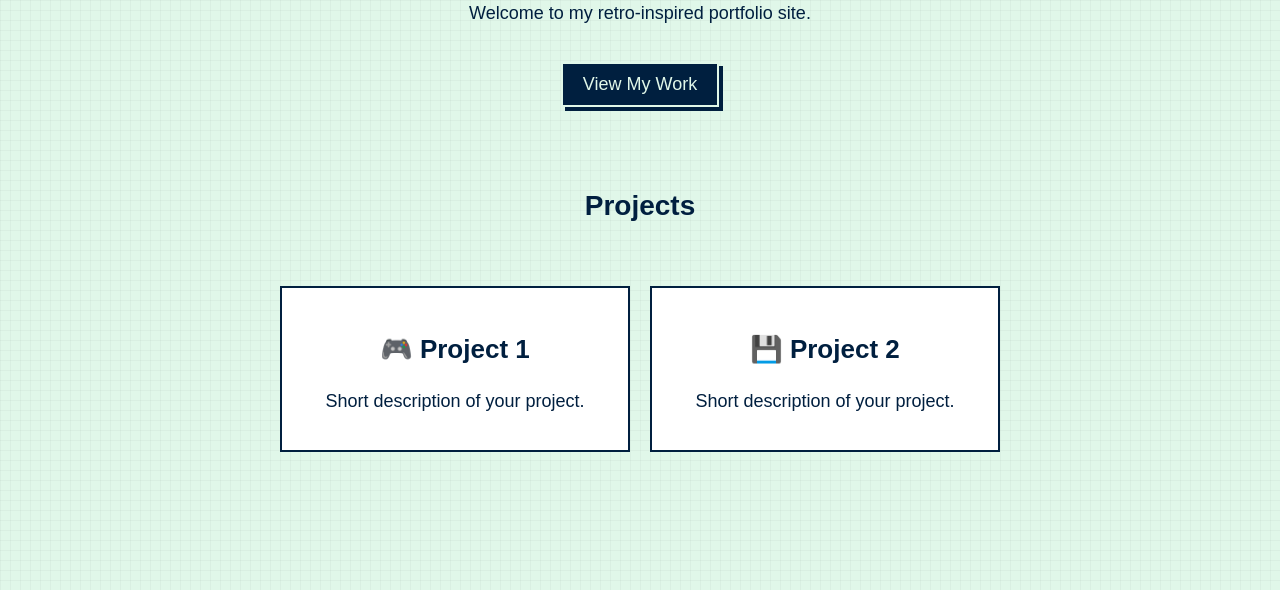
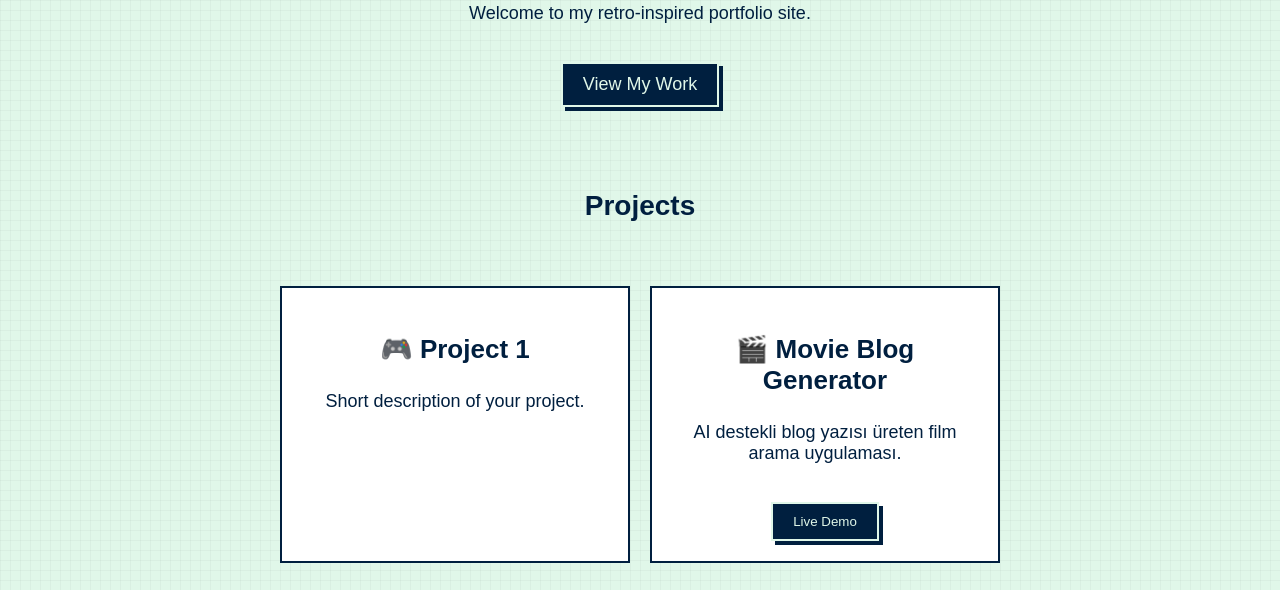
Before and after one commit to umurpasa/mrpasa, a plain HTML site: page index.html in a window 1280 px wide. Shown: the part 210-800 px from the top of the page. Drawn offline with Linux system fonts and the light colour scheme; a web font is replaced by a local one.

Commit message:
added movie blog post generator as a project

```diff
--- a/index.html
+++ b/index.html
@@ -40,10 +40,13 @@
                 <p>Short description of your project.</p>
             </div>
             <div class="project-card">
-                <h3>💾 Project 2</h3>
-                <p>Short description of your project.</p>
+                <h3>🎬 Movie Blog Generator</h3>
+                <p>AI destekli blog yazısı üreten film arama uygulaması.</p>
+                <a href="https://movie-blog-post-generator-backend.onrender.com/#homePage" target="_blank">
+                    <button class="button">Live Demo</button>
+                </a>
             </div>
-        </div>
+
 
     </section>
 
```
